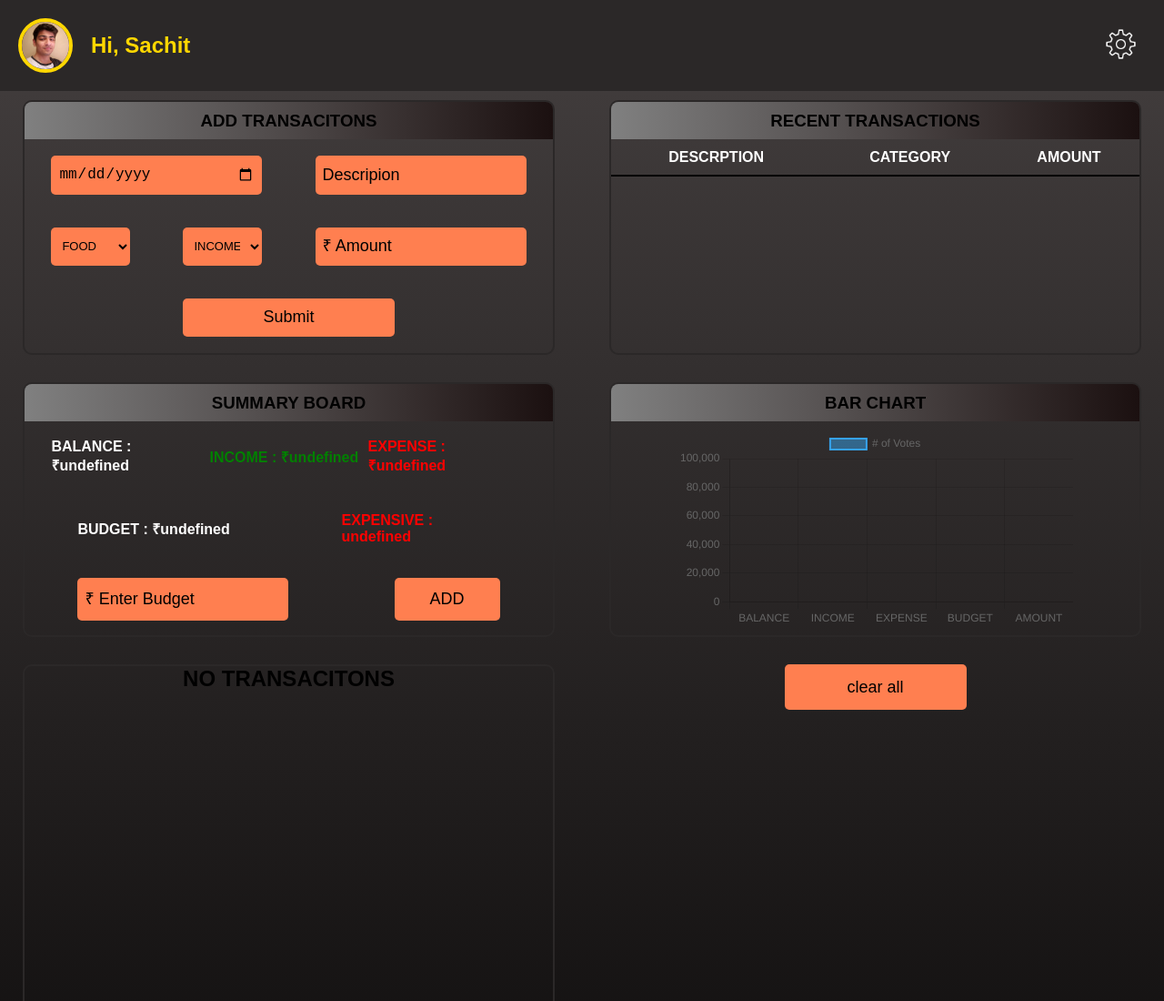
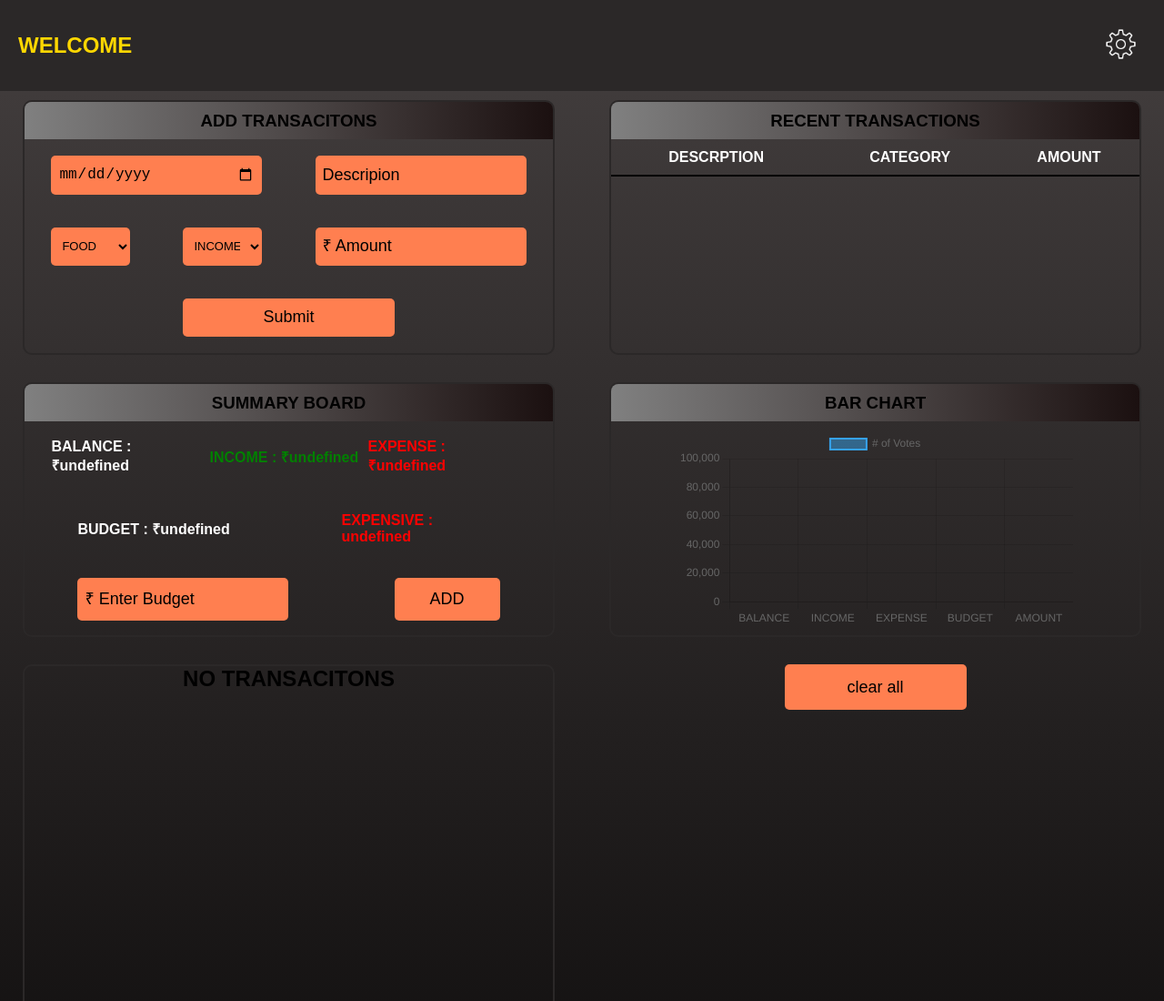
Before and after one commit to sachit-create/Finance-Tracker, a plain HTML site: page index.html in a window 1280 px wide. Shown: the top 1100 px of the page at 91% size. Drawn offline with nearby package versions, Linux system fonts and the light colour scheme.

Commit message:
making public

```diff
--- a/index.html
+++ b/index.html
@@ -5,21 +5,21 @@
     <meta name="viewport" content="width=device-width, initial-scale=1.0" />
     <title>Nodoubt Finance</title>
 
-    <link rel="icon" href="assets/images/money.ico" type="image/x-icon" />
+    <link rel="icon" href="css/assets/images/money.ico" type="image/x-icon" />
     <link rel="stylesheet" href="css/style.css" type="text/css" />
   </head>
   <body>
     <header>
       <div id="header_side_upper" class="header_side_common">
-        <div id="logo_div" class="header_upper">
-          <img id="logo" src="assets/images/avatar.jpg" alt="logo" />
-        </div>
+        <!-- <div id="logo_div" class="header_upper">
+          <img id="logo" src="" alt="logo" />
+        </div> -->
         <div class="header_upper">
-          <h1 id="greet" class="greet">Hi, Sachit</h1>
+          <h1 id="greet" class="greet">WELCOME</h1>
         </div>
       </div>
       <div id="header_lower" class="header_side_common">
-        <a href="#"><img src="assets/images/settings.png" alt="settings" /></a>
+        <a href="#"><img src="css/assets/images/settings.png" alt="settings" /></a>
       </div>
     </header>
 
```
Also changed, not shown: assets/images/avatar.jpg (deleted), css/assets/images/hamburger_logo.png (renamed from assets/images/hamburger_logo.png), css/assets/images/money.ico (renamed from assets/images/money.ico), css/assets/images/settings.png (renamed from assets/images/settings.png).
